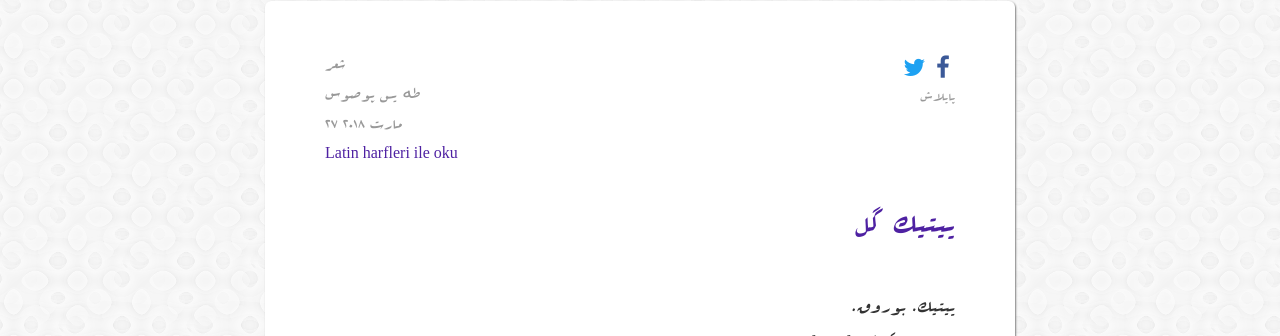
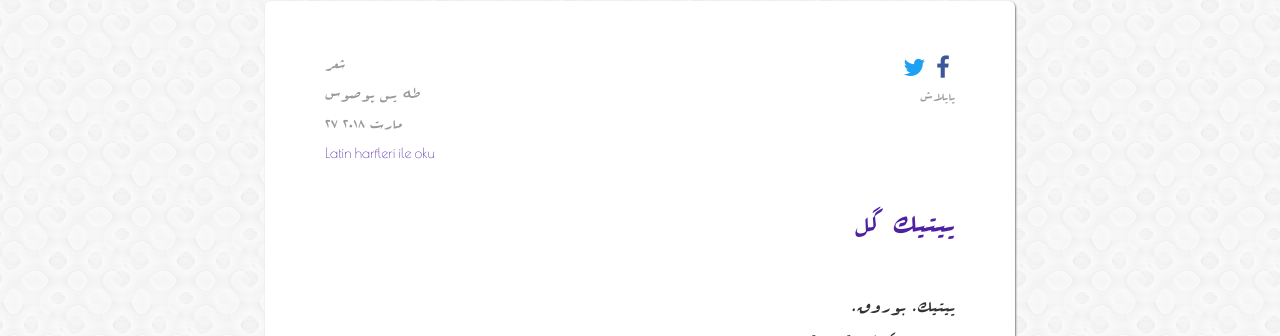
Before and after one commit to muhammedaydogdu/muhammedaydogdu.github.io, a Jekyll site: the page built from _posts/2018-03-27-yitik-gul-os.md, in a window 1280 px wide. Shown: the part 181-517 px from the top of the page. Built offline with Jekyll 4.4.1, drawn with Linux system fonts in a browser that asks for light colours; some web fonts are replaced.

Commit message:
Update style.css

```diff
--- a/css/style.css
+++ b/css/style.css
@@ -155,7 +155,8 @@ nav li a.social {
 }
 
 #lang-os {
-  font-size: 16px;
+  font-size: 14px;
+  font-family: "Poiret One", "Times New Roman", serif;
 }
 
 #os-bilgi {
```
